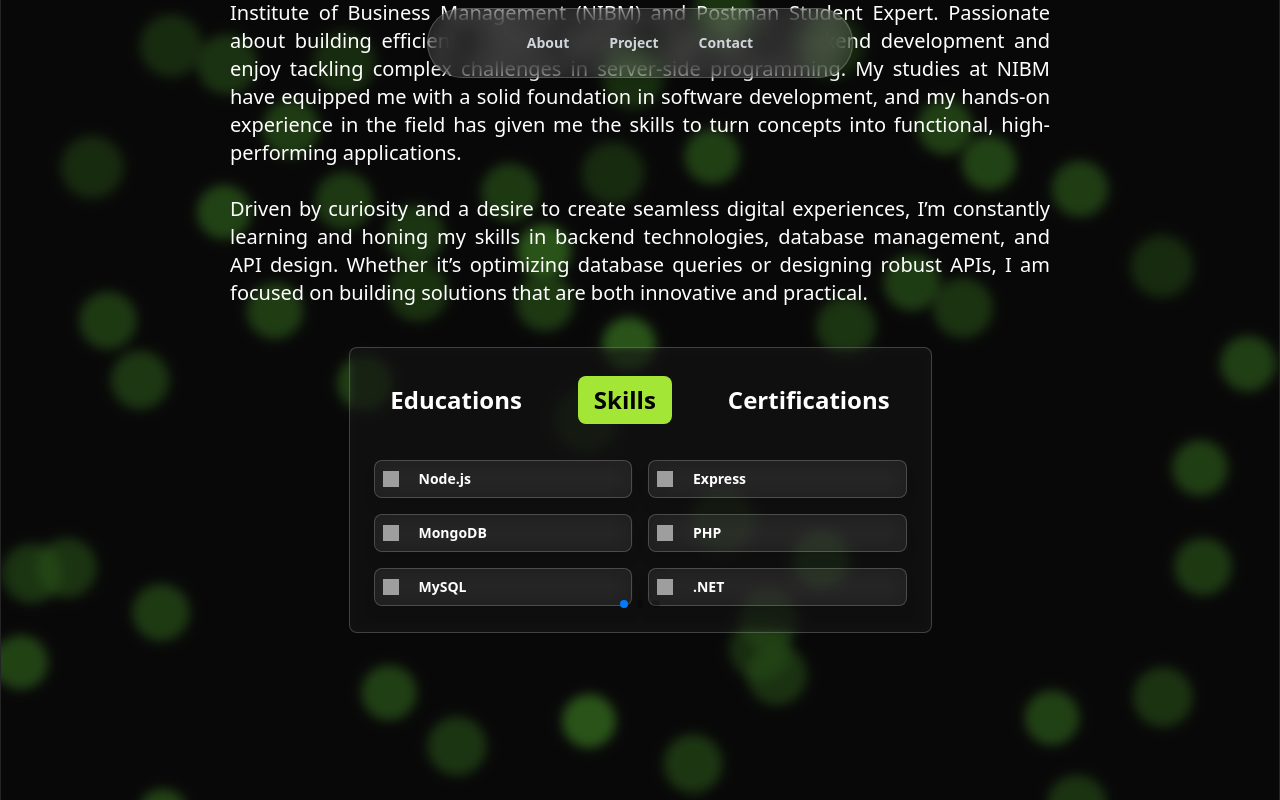
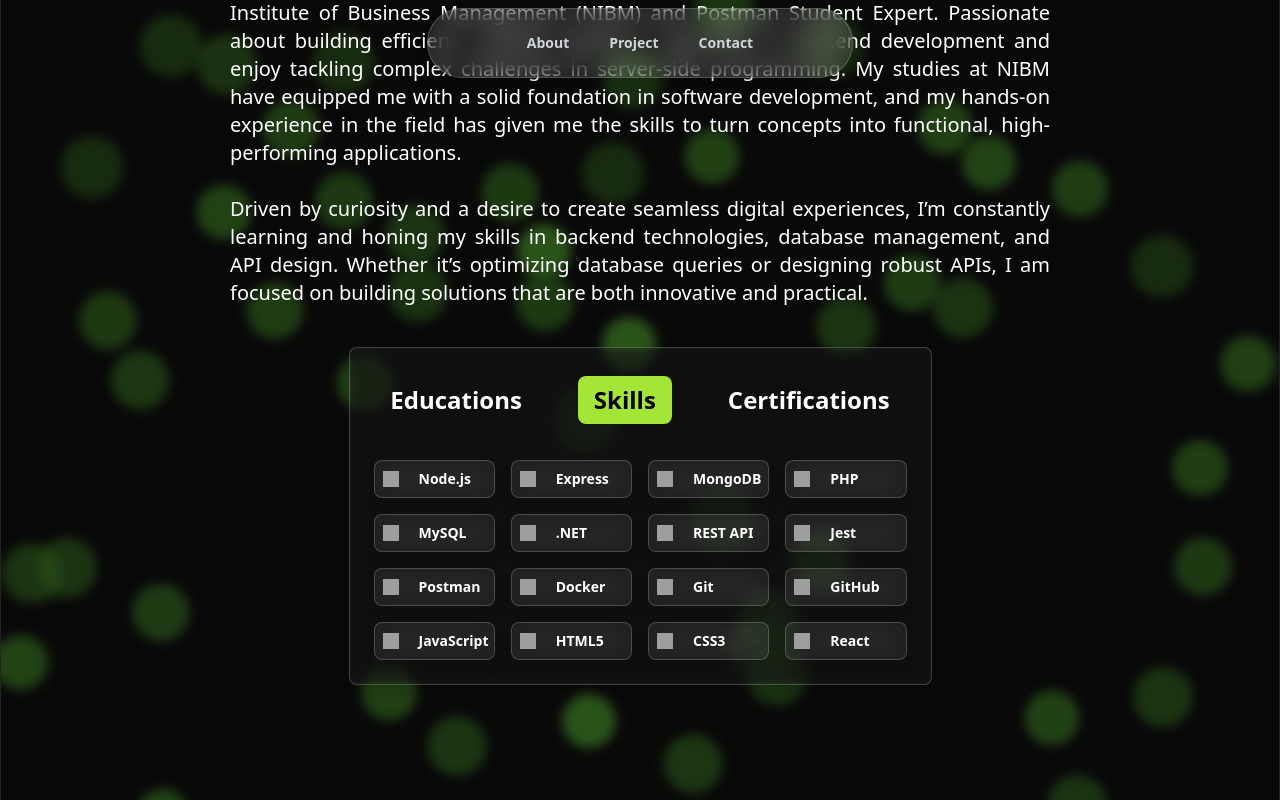
Before and after one commit to Chanukaa2002/portfolio, a React (Vite) app: page / in a window 1280 px wide. Both pictures are taken after a click on the element "Skills". Shown: the part 978-1778 px from the top of the page. Built offline with nearby package versions, Linux system fonts and the light colour scheme; grey boxes are pictures that could not be loaded.

Commit message:
fix the bug of slider

```diff
--- a/src/components/About.jsx
+++ b/src/components/About.jsx
@@ -1,4 +1,4 @@
-import React, { useState } from "react";
+import React, { useState, useEffect } from "react";
 import { Swiper, SwiperSlide } from "swiper/react";
 import "swiper/css";
 import "swiper/css/pagination";
@@ -6,6 +6,7 @@ import { Pagination } from "swiper/modules";
 
 const About = () => {
   const [activeSection, setActiveSection] = useState("Educations");
+  const [isMobile, setIsMobile] = useState(window.innerWidth < 768);
 
   const handleSectionClick = (section) => {
     setActiveSection(section);
@@ -30,9 +31,18 @@ const About = () => {
     { name: "React", icon: "react" },
   ];
 
-  const skillsList = (
+  useEffect(() => {
+    const handleResize = () => {
+      setIsMobile(window.innerWidth < 768);
+    };
+
+    window.addEventListener("resize", handleResize);
+    return () => window.removeEventListener("resize", handleResize);
+  }, []);
+
+  const skillsList = isMobile ? (
     <Swiper
-      slidesPerView={1} // Number of columns (2 tags in x-axis)
+      slidesPerView={1}
       spaceBetween={9}
       pagination={{
         clickable: true,
@@ -60,6 +70,22 @@ const About = () => {
         </SwiperSlide>
       ))}
     </Swiper>
+  ) : (
+    <div className="grid grid-cols-4 gap-4 p-4">
+      {skills.map((skill, index) => (
+        <div
+          key={index}
+          className="flex items-center p-2 space-x-1 text-sm border rounded-lg shadow-lg backdrop-blur-md bg-white/5 border-white/20"
+        >
+          <img
+            src={`https://skillicons.dev/icons?i=${skill.icon}`}
+            alt={skill.name}
+            className="w-4 h-4"
+          />
+          <span className="pl-4 font-bold text-white">{skill.name}</span>
+        </div>
+      ))}
+    </div>
   );
 
   // Rest of the code remains the same...
```
